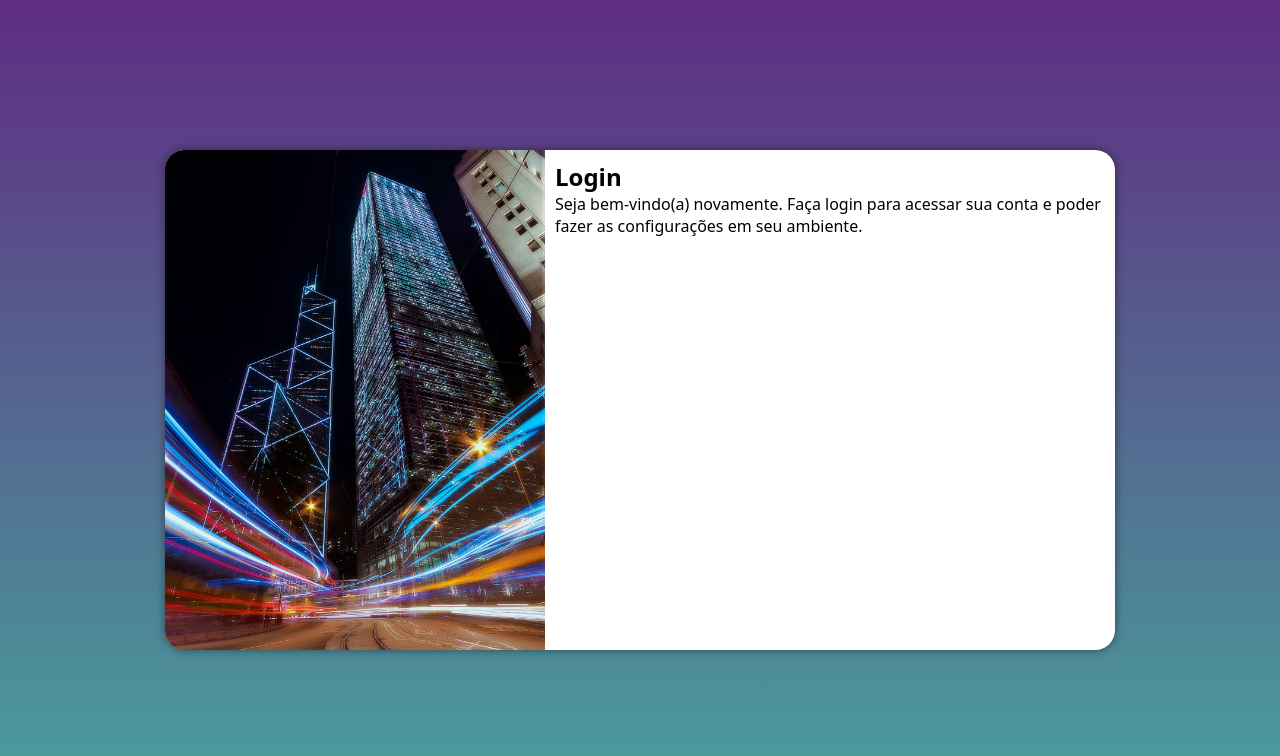
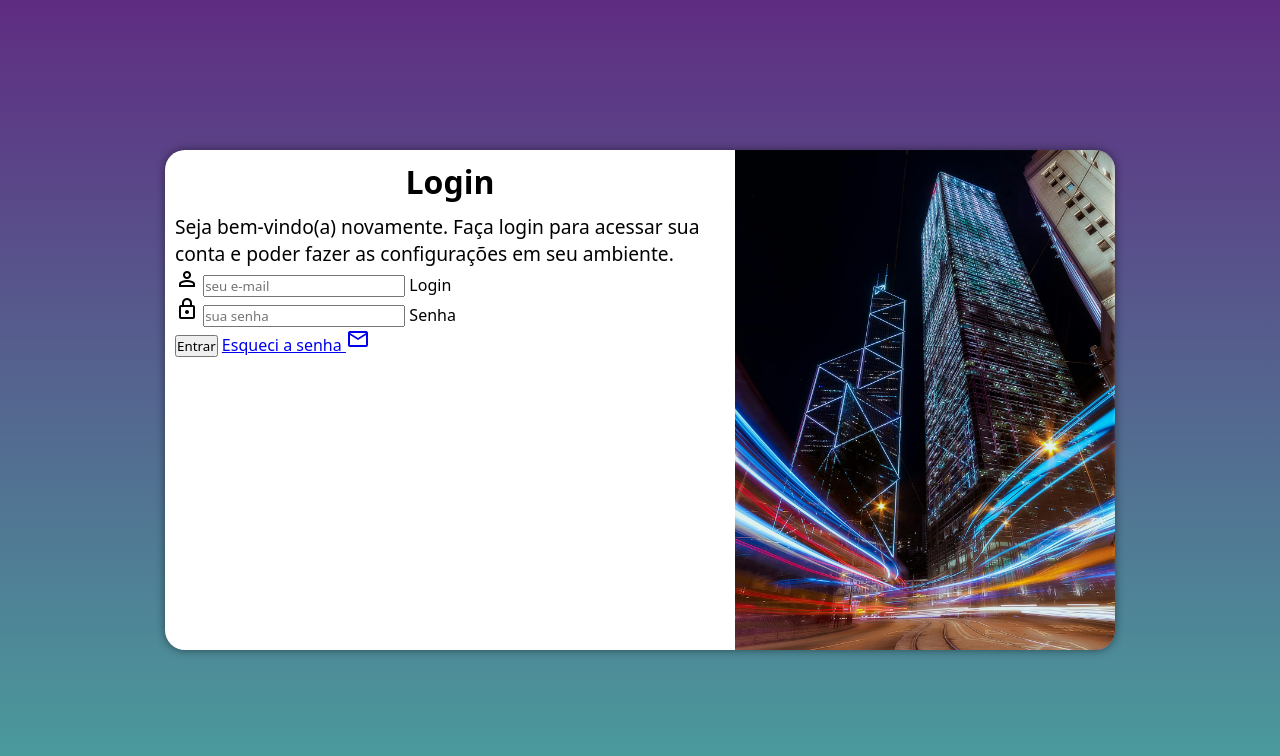
Before and after one commit to RodrigoSSK/projeto-login, a plain HTML site: page index.html in a window 1280 px wide. Drawn offline with nearby package versions, Linux system fonts and the light colour scheme.

Commit message:
adicionei o formulário de login

```diff
--- a/estilos/mediaquery.css
+++ b/estilos/mediaquery.css
@@ -41,14 +41,22 @@ Grandes telas: acima de 1200px
     }
 
     section#login > div#imagem {
-        float: left;
+        float: right;
         width: 40%;
         height: 100%;
     }
 
     section#login > div#formulario {
-        float: right;
+        float: left;
         width: 60%;
         height: 100%;
     }
+
+    div#formulario > h1 {
+        font-size: 2em;
+    }
+
+    div#formulario > p {
+        font-size: 1.2em;
+    }
 }
--- a/estilos/style.css
+++ b/estilos/style.css
@@ -54,3 +54,12 @@ section#login > div#formulario {
     display: block;
     padding: 10px;
 }
+
+div#formulario > h1 {
+    text-align: center;
+    margin-bottom: 10px;
+}
+
+div#formulario > p {
+    font-size: 0.8em;
+}
--- a/index.html
+++ b/index.html
@@ -6,6 +6,7 @@
     <title>Tela de Login</title>
     <link rel="stylesheet" href="estilos/style.css">
     <link rel="stylesheet" href="estilos/mediaquery.css">
+    <link rel="stylesheet" href="https://fonts.googleapis.com/css2?family=Material+Symbols+Outlined:opsz,wght,FILL,GRAD@20..48,100..700,0..1,-50..200" />
 </head>
 <body>
     <main>
@@ -16,8 +17,26 @@
             <div id="formulario">
                 <h1>Login</h1>
                 <p>Seja bem-vindo(a) novamente. Faça login para acessar sua conta e poder fazer as configurações em seu ambiente.</p>
-                <form action="login.php" method="post">
+                <form action="login.php" method="post" autocomplete="on">
+                    <div class="campo">
+                        <span class="material-symbols-outlined">
+                            person
+                            </span>
+                        <input type="email" name="login" id="ilogin" placeholder="seu e-mail" autocomplete="email" required maxlength="30">
+                        <label for="ilogin">Login</label>
+                    </div>
+                    <div class="campo">
+                        <span class="material-symbols-outlined">
+                            lock
+                            </span>
+                        <input type="password" name="senha" id="isenha" placeholder="sua senha" autocomplete="current-password" required minlength="8" maxlength="20">
+                        <label for="isenha">Senha</label>
 
+                    </div>
+                    <input type="submit" value="Entrar">
+                    <a href="esqueci.html">
+                        Esqueci a senha <span class="material-symbols-outlined">mail</span>
+                    </a>
                 </form>
 
             </div>
```
